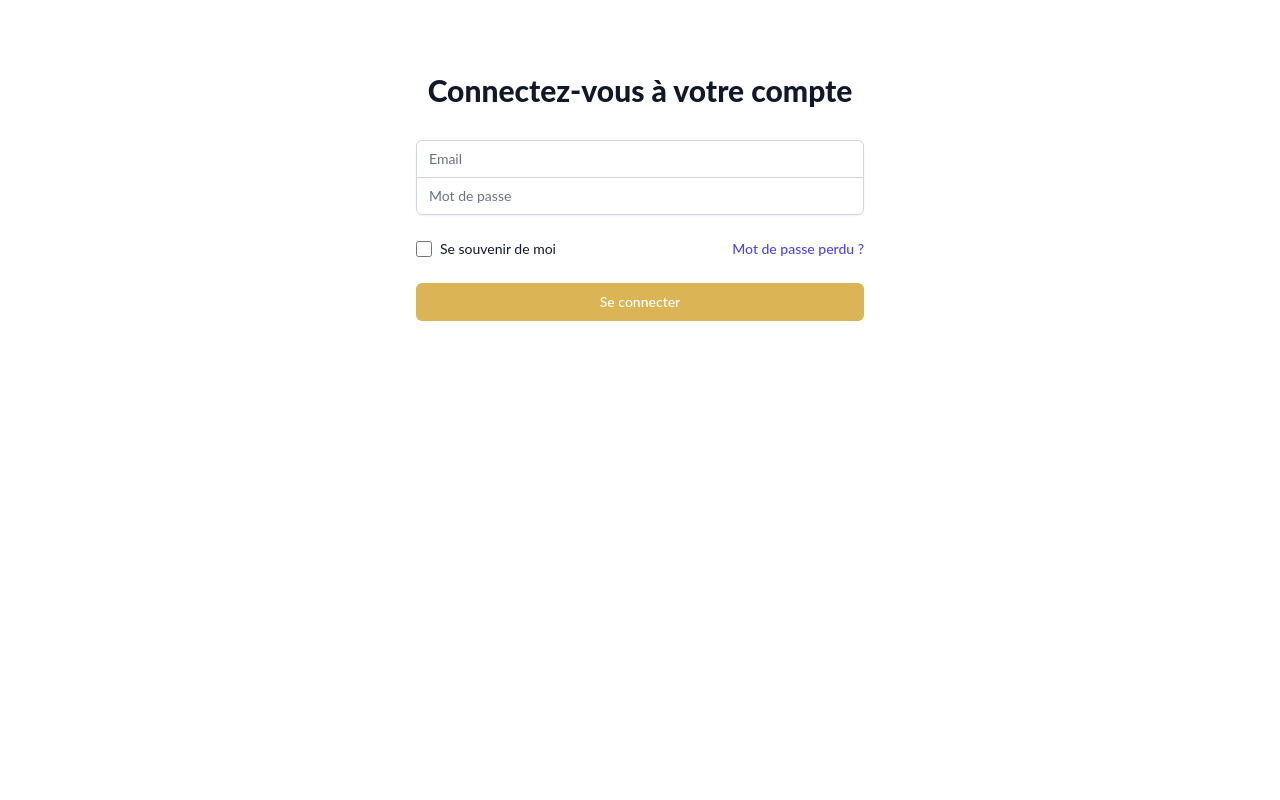
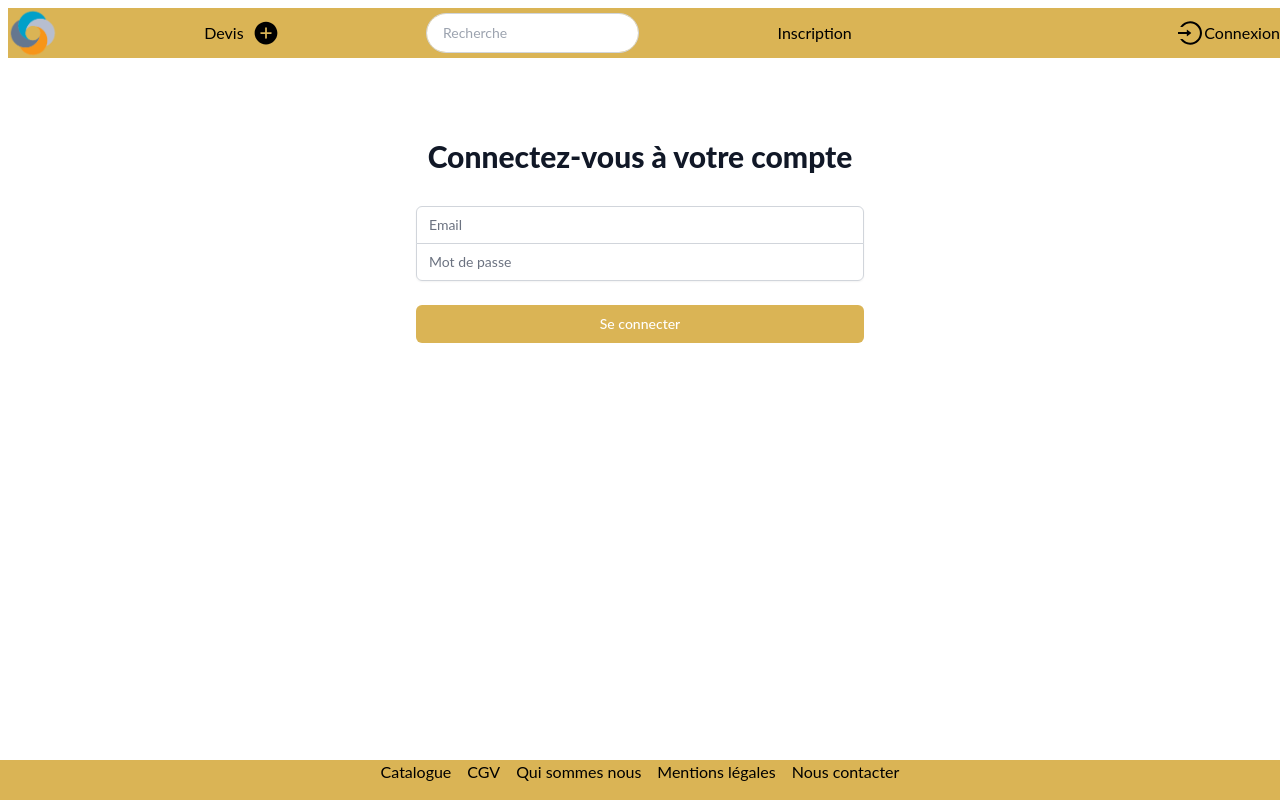
Before and after one commit to sele-nap/App-devis-lyon-js-react-sept21, a Next.js app: page /login in a window 1280 px wide. Built offline with nearby package versions, Linux system fonts and the light colour scheme; no server answers.

Commit message:
add layout and delete input souvenir de moi et mot de passe oublié

```diff
--- a/components/SignUp.jsx
+++ b/components/SignUp.jsx
@@ -4,6 +4,7 @@ import axios from "axios";
 import RemoveRedEyeIcon from "@mui/icons-material/RemoveRedEye";
 import PhoneInput from "react-phone-input-2";
 import "react-phone-input-2/lib/style.css";
+import Layout from "./Layout";
 
 export default function SignUp() {
   const [passwordShown, setPasswordShown] = useState(false);
--- a/pages/login.js
+++ b/pages/login.js
@@ -1,9 +1,11 @@
 import React from "react";
 import { getCsrfToken } from "next-auth/react";
+import Layout from "../components/Layout";
 
 export default function LogIn({ csrfToken }) {
   return (
     <div>
+      <Layout>
         <>
           <div className="min-h-full flex items-center justify-center py-12 px-4 sm:px-6 lg:px-8">
             <div className="max-w-md w-full space-y-8">
@@ -18,7 +20,11 @@ export default function LogIn({ csrfToken }) {
                 method="post"
                 action="/api/auth/callback/credentials"
               >
-              <input name="csrfToken" type="hidden" defaultValue={csrfToken} />
+                <input
+                  name="csrfToken"
+                  type="hidden"
+                  defaultValue={csrfToken}
+                />
 
                 <input type="hidden" name="remember" defaultValue="true" />
                 <div className="rounded-md shadow-sm -space-y-px">
@@ -52,7 +58,7 @@ export default function LogIn({ csrfToken }) {
                   </div>
                 </div>
 
-              <div className="flex items-center justify-between">
+                {/* <div className="flex items-center justify-between">
                   <div className="flex items-center">
                     <input
                       id="remember-me"
@@ -60,15 +66,15 @@ export default function LogIn({ csrfToken }) {
                       type="checkbox"
                       className="h-4 w-4 text-indigo-600 focus:ring-indigo-500 border-gray-300 rounded"
                     />
-                  <label
+                    {/* <label
                       htmlFor="remember-me"
                       className="ml-2 block text-sm text-gray-900"
                     >
                       Se souvenir de moi
                     </label>
-                </div>
+                  </div> */}
 
-                <div className="text-sm">
+                {/* <div className="text-sm">
                     <a
                       href="#"
                       className="font-medium text-indigo-600 hover:text-indigo-500"
@@ -76,7 +82,7 @@ export default function LogIn({ csrfToken }) {
                       Mot de passe perdu ?
                     </a>
                   </div>
-              </div>
+                </div>*/}
 
                 <div>
                   <button
@@ -91,6 +97,7 @@ export default function LogIn({ csrfToken }) {
             </div>
           </div>
         </>
+      </Layout>
     </div>
   );
 }
```
Lines whose indentation alone changed are shown as unchanged.
